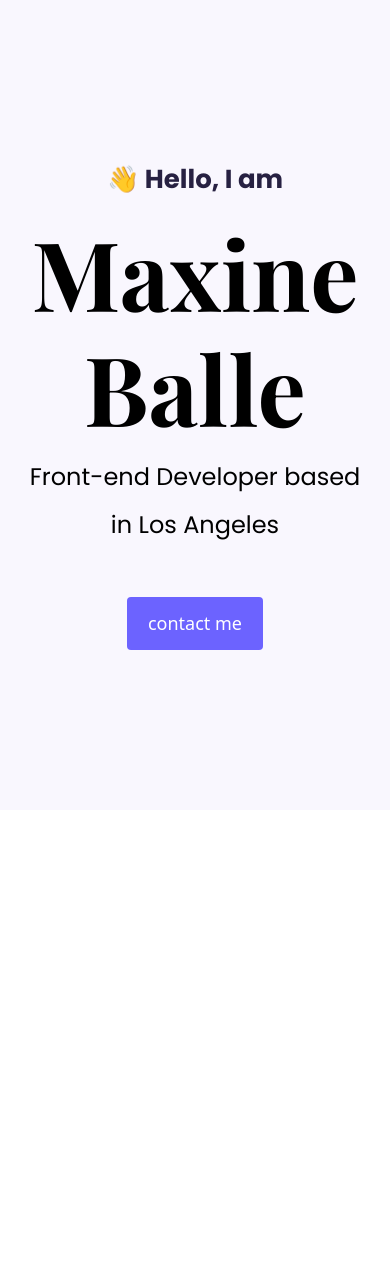
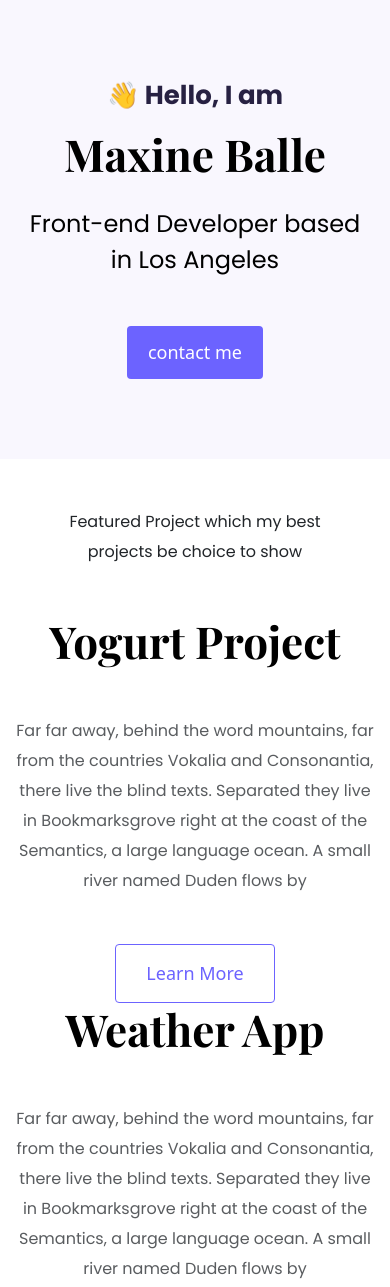
Before and after one commit to MaxineBB/portfolio-project-test, a plain HTML site: page index.html in a window 390 px wide. Shown: the top 1287 px of the page. Before the commit the page ends 844 px from the top, so only its background shows below. Drawn offline with nearby package versions, Linux system fonts and the light colour scheme; a web font is replaced by a local one.

Commit message:
added homepage content design

```diff
--- a/index.html
+++ b/index.html
@@ -47,5 +47,44 @@
         <a href="#" class="btn btn-branding">contact me</a>
       </div>
     </div>
-    </body>
+    <p class="text-center m-5">Featured Project which my best projects be choice to show</p>
+    <div class="container">
+      <div class="row">
+        <div class="col d-none d-lg-block">
+          <img src="images/Shecodes-yogurt.png" class="img-fluid" alt="" srcset="">
+        </div>
+        <div class="col">
+          <div class="project-description">
+            <h2 class="mb-5">Yogurt Project</h2>
+            <p class="mb-5 text-muted">Far far away, behind the word mountains, far from the countries Vokalia and Consonantia, there live the blind texts. Separated they live in Bookmarksgrove right at the coast of the Semantics, a large language ocean. A small river named Duden flows by</p>
+            <a href="#" class="btn btn-branding-outline">Learn More</a>
+          </div>
+        </div>
+      </div>
+      <div class="row">
+        <div class="col">
+          <div class="project-description">
+            <h2 class="mb-5">Weather App</h2>
+            <p class="mb-5 text-muted">Far far away, behind the word mountains, far from the countries Vokalia and Consonantia, there live the blind texts. Separated they live in Bookmarksgrove right at the coast of the Semantics, a large language ocean. A small river named Duden flows by</p>
+            <a href="#" class="btn btn-branding-outline">Learn More</a>
+          </div>
+        </div>
+        <div class="col d-none d-lg-block">
+          <img src="images/Shecodes-weatherapp.png" class="img-fluid" alt="" srcset="">
+        </div>
+      </div>
+      <div class="row">
+        <div class="col d-none d-lg-block">
+          <img src="images/Shecodes-dictionary.png" class="img-fluid" alt="" srcset="">
+        </div>
+        <div class="col">
+          <div class="project-description">
+            <h2 class="mb-5">Dictionary App</h2>
+            <p class="mb-5 text-muted">Far far away, behind the word mountains, far from the countries Vokalia and Consonantia, there live the blind texts. Separated they live in Bookmarksgrove right at the coast of the Semantics, a large language ocean. A small river named Duden flows by</p>
+            <a href="#" class="btn btn-branding-outline">Learn More</a>
+          </div>
+        </div>
+      </div>
+    </div>
+  </body>
 </html>
--- a/styles/portfolio.css
+++ b/styles/portfolio.css
@@ -19,11 +19,18 @@ h6 {
 
 h1 {
     font-size: 96px;
+    line-height: 1.5;
+}
+
+h2 {
+    font-size: 64px;
 }
 
 p {
     font-family: "Poppins", serif;
     font-weight: normal;
+    font-size: 16px;
+    line-height: 30px;
 }
 
 .hero {
@@ -36,6 +43,7 @@ p {
     font-family: "Poppins", serif;
     font-size: 26px;
     font-weight: bold;
+    margin: 0;
     color: #272142;
 }
 
@@ -43,7 +51,7 @@ p {
     font-family: "Poppins", serif;
     font-weight: normal;
     font-size: 24px;
-    line-height: 2;
+    line-height: 1.5;
 }
 
 .btn-branding {
@@ -54,3 +62,37 @@ p {
     line-height: 27px;
     padding: 12px 20px;
 }
+
+.btn-branding-outline {
+    color: var(--branding-color);
+    border: 1px solid var(--branding-color);
+    border-radius: 4px;
+    font-size: 18px;
+    line-height: 27px;
+    padding: 15px 30px;
+
+}
+
+.project-description {
+    padding: 120px 60px;
+}
+
+@media (max-width: 900px) {
+    h1 {
+        font-size: 44px;
+        line-height: 2;
+    }
+
+    h2 {
+        font-size: 44px;
+    }
+
+    .hero {
+        padding: 80px 20px;
+    }
+
+    .project-description {
+        padding: 0;
+        text-align: center;
+    }
+}
```
Also changed, not shown: images/Shecodes-dictionary.png (added), images/Shecodes-weatherapp.png (added), images/Shecodes-yogurt.png (added).
